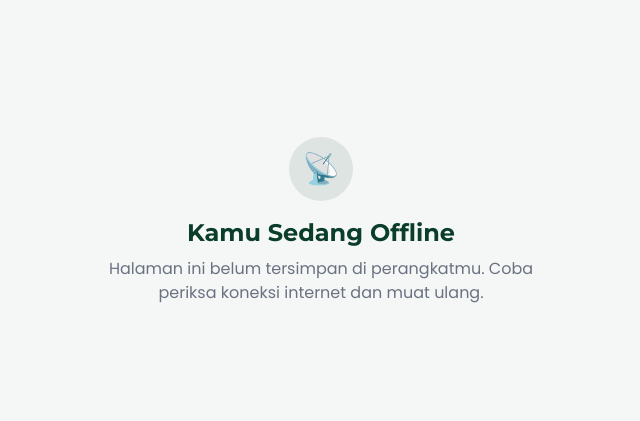
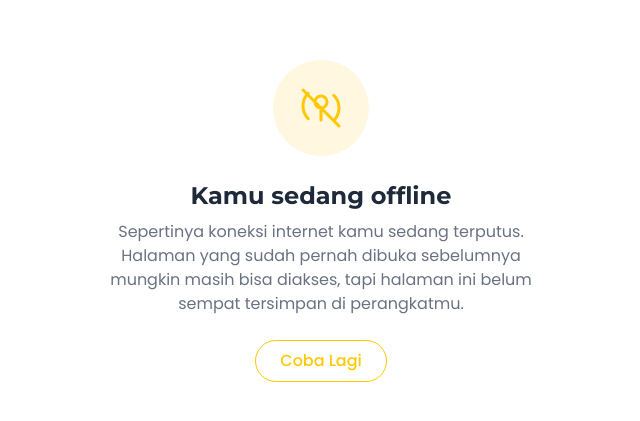
Before and after one commit to raziansabri04/Rumah-Amal-USK-2026, a Next.js app: page /~offline in a window 1280 px wide. Shown: the part 179-600 px from the top of the page, without its empty margins (319-959 px from the left). Built offline with nearby package versions, Linux system fonts and the light colour scheme.

Commit message:
feat: add offline fallback page for PWA

```diff
--- a/src/app/~offline/page.tsx
+++ b/src/app/~offline/page.tsx
@@ -1,13 +1,74 @@
+"use client";
+
+import { useEffect, useState } from "react";
+
 export default function OfflinePage() {
+  const [isOnline, setIsOnline] = useState(true);
+
+  useEffect(() => {
+    setIsOnline(navigator.onLine);
+
+    const handleOnline = () => {
+      setIsOnline(true);
+      // Begitu koneksi balik, auto-reload biar user langsung
+      // diarahkan ke halaman asli yang tadi mau dibuka.
+      window.location.reload();
+    };
+    const handleOffline = () => setIsOnline(false);
+
+    window.addEventListener("online", handleOnline);
+    window.addEventListener("offline", handleOffline);
+
+    return () => {
+      window.removeEventListener("online", handleOnline);
+      window.removeEventListener("offline", handleOffline);
+    };
+  }, []);
+
+  const handleRetry = () => {
+    window.location.reload();
+  };
+
   return (
-    <div className="flex min-h-screen flex-col items-center justify-center bg-[#f5f7f6] text-center p-6">
-      <div className="mb-4 flex h-16 w-16 items-center justify-center rounded-full bg-[#0a3d2a]/10">
-        <span className="text-3xl">📡</span>
+    <main className="flex min-h-screen flex-col items-center justify-center gap-6 bg-white px-6 text-center dark:bg-gray-950">
+      <div className="flex h-24 w-24 items-center justify-center rounded-full bg-[#fff7e0]">
+        <svg
+          xmlns="http://www.w3.org/2000/svg"
+          viewBox="0 0 24 24"
+          fill="none"
+          stroke="#ffc800"
+          strokeWidth={1.5}
+          className="h-12 w-12"
+        >
+          <path
+            strokeLinecap="round"
+            strokeLinejoin="round"
+            d="M18.364 5.636a9 9 0 010 12.728M12 12a3 3 0 100-6 3 3 0 000 6zm0 0v6m-6.364-.636a9 9 0 010-12.728M3 3l18 18"
+          />
+        </svg>
       </div>
-      <h1 className="text-2xl font-bold text-[#0a3d2a]">Kamu Sedang Offline</h1>
-      <p className="mt-2 max-w-md text-gray-500">
-        Halaman ini belum tersimpan di perangkatmu. Coba periksa koneksi internet dan muat ulang.
-      </p>
-    </div>
+
+      <div className="space-y-2">
+        <h1 className="text-2xl font-bold text-gray-800 dark:text-gray-100">
+          Kamu sedang offline
+        </h1>
+        <p className="max-w-md text-gray-500 dark:text-gray-400">
+          Sepertinya koneksi internet kamu sedang terputus. Halaman yang
+          sudah pernah dibuka sebelumnya mungkin masih bisa diakses, tapi
+          halaman ini belum sempat tersimpan di perangkatmu.
+        </p>
+      </div>
+
+      <button
+        onClick={handleRetry}
+        className="rounded-full border border-[#ffc800] px-6 py-2 font-medium text-[#ffc800] transition hover:bg-[#ffc800] hover:text-white"
+      >
+        Coba Lagi
+      </button>
+
+      {!isOnline && (
+        <p className="text-sm text-gray-400">Menunggu koneksi kembali...</p>
+      )}
+    </main>
   );
 }
--- a/src/sw.ts
+++ b/src/sw.ts
@@ -11,11 +11,55 @@ declare global {
 }
 declare const self: ServiceWorkerGlobalScope;
 
+// Manifest dari build (Next.js/Turbopack). Kosong di dev mode,
+// lengkap (termasuk /~offline) di production build.
+const manifestEntries = self.__SW_MANIFEST || [];
+
+// Cek apakah /~offline SUDAH otomatis masuk manifest (biasanya iya
+// di production build). Kalau sudah ada, JANGAN tambahkan manual lagi,
+// karena akan bikin dua entry untuk URL yang sama dengan revision
+// berbeda -> Serwist/Workbox menolak install ("add-to-cache-list-
+// conflicting-entries") dan seluruh service worker gagal register.
+const hasOfflineEntry = manifestEntries.some((entry) =>
+  typeof entry === "string"
+    ? entry.includes("/~offline")
+    : entry.url.includes("/~offline")
+);
+
 const serwist = new Serwist({
-  precacheEntries: self.__SW_MANIFEST,
+  precacheEntries: [
+    ...manifestEntries,
+    // Fallback manual: cuma dipakai saat dev mode (manifest kosong),
+    // supaya /~offline tetap ke-precache walau Turbopack dev server
+    // tidak generate manifest lengkap.
+    ...(hasOfflineEntry ? [] : [{ url: "/~offline", revision: "1" }]),
+  ],
+  precacheOptions: {
+    plugins: [
+      {
+        // Next.js App Router mengirim header Vary: RSC, Next-Router-State-Tree, dll
+        // di setiap response halaman. Kalau Vary ini ikut tersimpan di cache,
+        // Cache.match() akan membandingkan header-header itu antara request yang
+        // gagal (navigasi asli, bawa header RSC) vs request yang dipakai saat
+        // precache (fetch polos tanpa header itu) -> hasilnya cache miss walau
+        // entry-nya ada. Solusinya: buang header Vary sebelum disimpan ke cache.
+        cacheWillUpdate: async ({ response }) => {
+          if (!response) return null;
+          const headers = new Headers(response.headers);
+          headers.delete("vary");
+          const body = await response.clone().arrayBuffer();
+          return new Response(body, {
+            status: response.status,
+            statusText: response.statusText,
+            headers,
+          });
+        },
+      },
+    ],
+  },
   skipWaiting: true,
   clientsClaim: true,
-  navigationPreload: true,
+  navigationPreload: false,
   runtimeCaching: defaultCache,
   fallbacks: {
     entries: [
```
